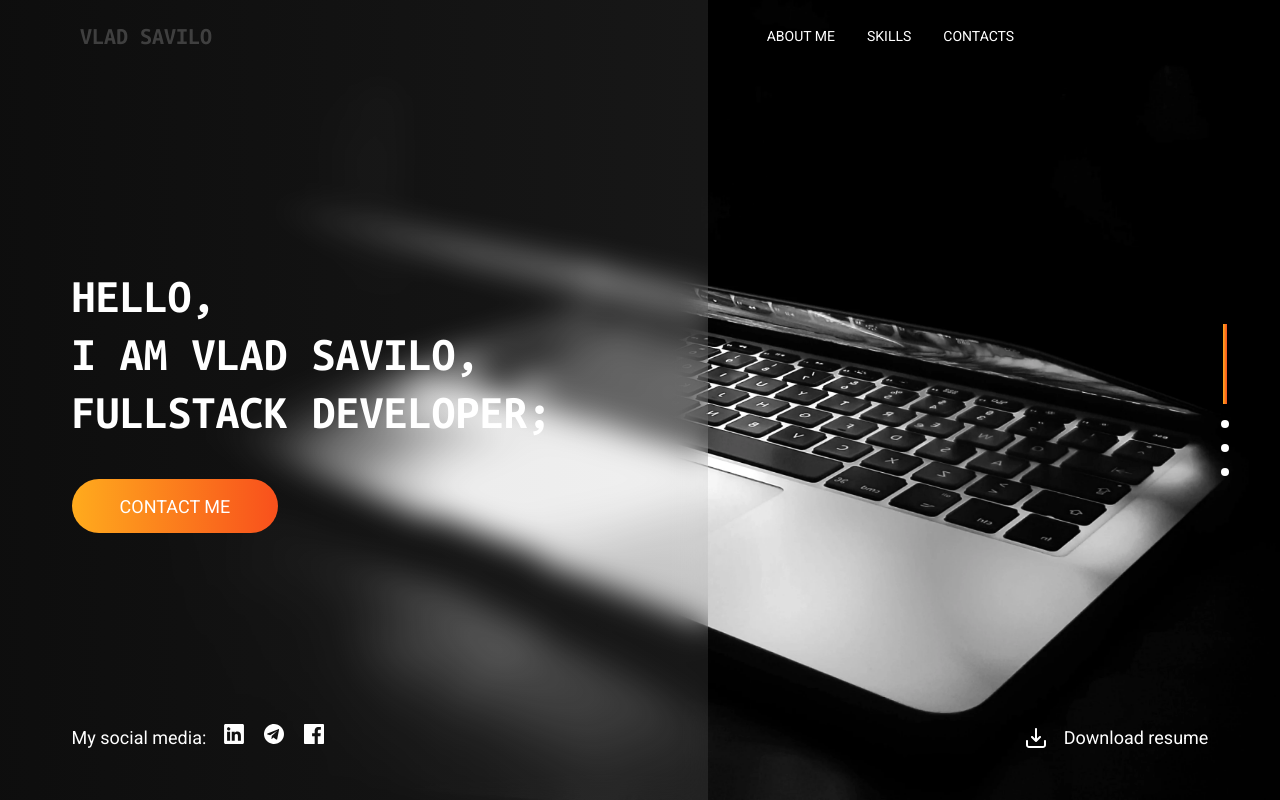
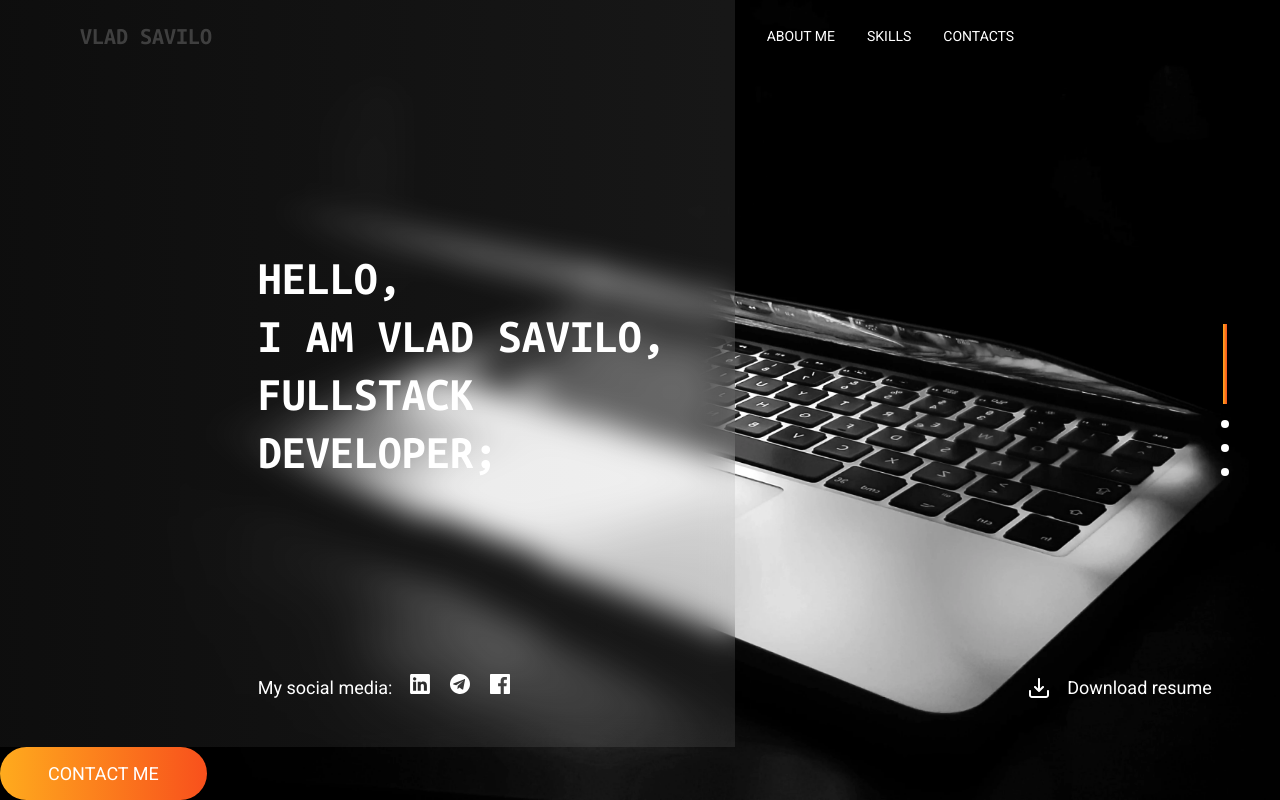
Before and after one commit to VladSav/savilo.dev, a Vue app: page / in a window 1280 px wide. Built offline with nearby package versions, Linux system fonts and the light colour scheme.

Commit message:
Minor changes

```diff
--- a/src/components/Contacts/Contacts.html
+++ b/src/components/Contacts/Contacts.html
@@ -1,7 +1,7 @@
 <div class="golden-grid contacts-section">
 
     <h2 class="contacts-section__title">Contacts</h2>
-    <p class="contacts-section__description">Have some quaestiones or offers? Feel free to write me</p>
+    <p class="contacts-section__description">Have some questiones or offers? Feel free to write me</p>
 
     <form class="contacts-section__form">
         <fieldset>
--- a/src/components/HeroImage/HeroImage.html
+++ b/src/components/HeroImage/HeroImage.html
@@ -15,7 +15,9 @@
 		I am Vlad Savilo,<br />
 		fullstack developer;</h1>
 
-	<button @click="sendToMainPage('contacts')">Contact Me</button>
+	<div class="hero-section__button">
+		<button @click="sendToMainPage('contacts')">Contact Me</button>
+	</div>
 
 	<div class="social">
 		<span>My social media:</span>
--- a/src/components/MainPage/MainPage.html
+++ b/src/components/MainPage/MainPage.html
@@ -8,10 +8,10 @@
 
 	<swiper class="main-swiper"
 			@swiper="setSwiper"
-			:offset="0"
-			:speed="700"
-			:mousewheel="true"
-			direction="vertical"
+			:offset="mainSwiperOptions.offset"
+			:speed="mainSwiperOptions.speed"
+			:mousewheel="mainSwiperOptions.mousewheel"
+			:direction="mainSwiperOptions.direction"
 			@slideChange="onSlideChange">
         <swiper-slide class="main-swiper__slide"
                       :class="'main-swiper__slide-heroImage'">
--- a/src/components/MainPage/MainPage.ts
+++ b/src/components/MainPage/MainPage.ts
@@ -21,6 +21,12 @@ export default defineComponent({
 		return {
 			// eslint-disable-next-line
 			mainSwiper: null as any,
+			mainSwiperOptions: {
+				offset: 0,
+				speed: 700,
+				mousewheel: true,
+				direction: 'vertical',
+			} as object,
 			sections: [
 				{
                     text: 'Hero Image',
```
